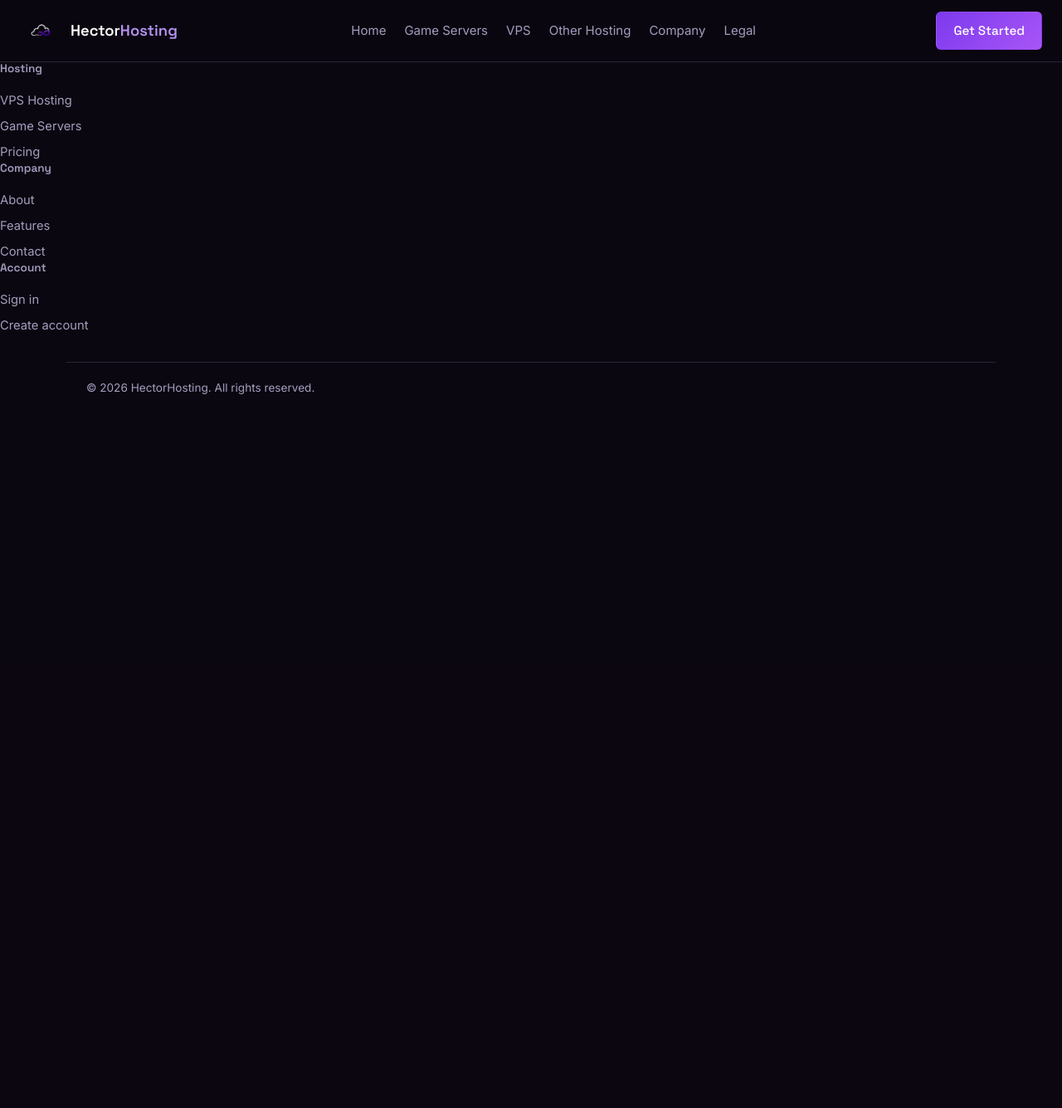
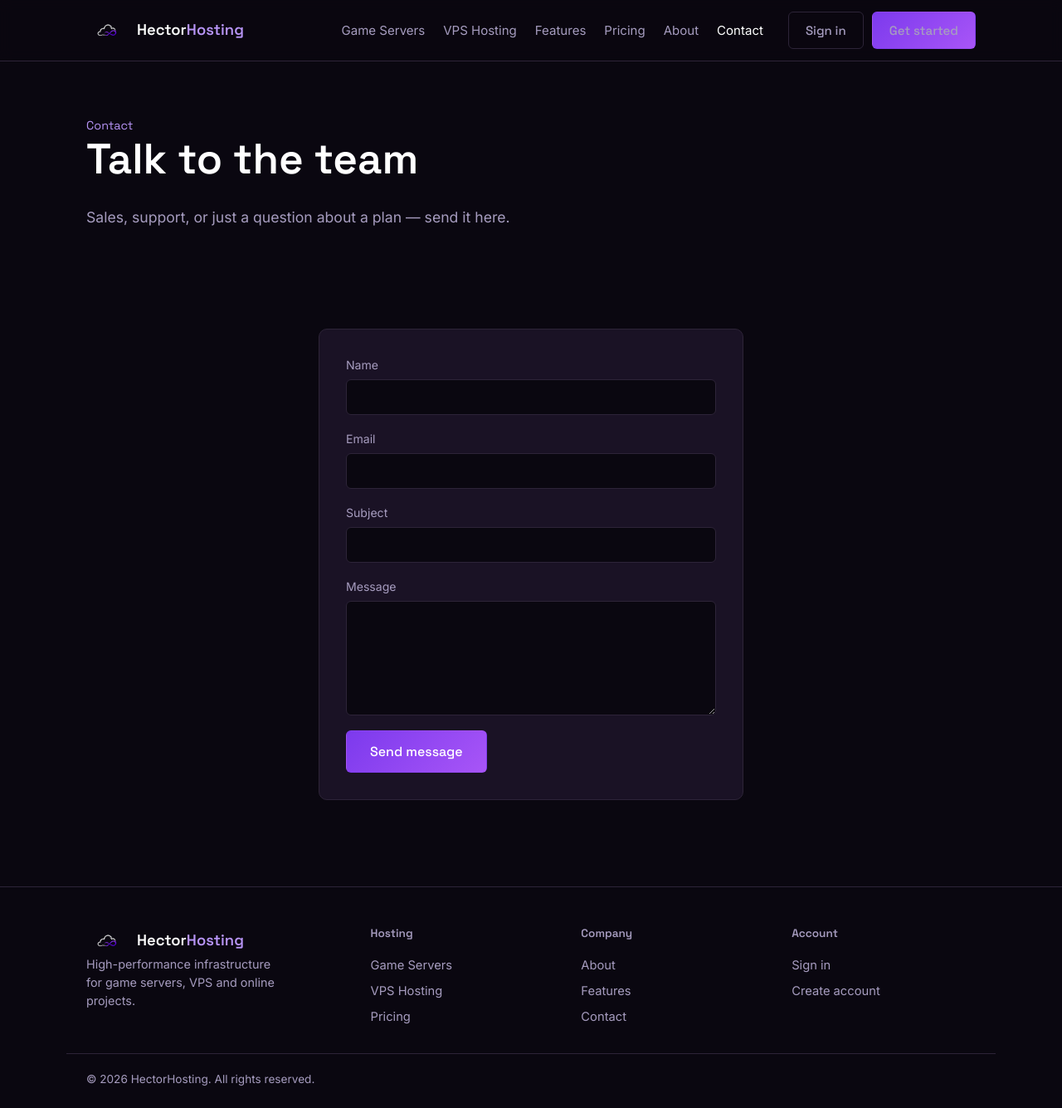
Before and after one commit to Wixzroot/hectorsite3, a Flask app: page /contact in a window 1280 px wide. Shown: the whole page at 83% size. Before the commit the page ends 475 px from the top, so only its background shows below. Run offline with Flask 3, Linux system fonts and the light colour scheme; parts of the project's set-up code (start-up, migrations or seed data) failed here and were passed over.

Commit message:
Update base.html

```diff
--- a/templates/base.html
+++ b/templates/base.html
@@ -2,23 +2,60 @@
 <html lang="en">
 <head>
   <meta charset="utf-8">
-  <meta name="viewport" content="width=device-width, initial-scale=1">
-  <title>{% block title %}HectorHosting{% endblock %} — VPS & Game Server Hosting</title>
-  <meta name="description" content="HectorHosting runs VPS and game servers on NVMe hardware with DDoS protection and instant deployment.">
-  <link rel="icon" type="image/png" href="{{ url_for('static', filename='img/logo.png') }}">
+
+  <meta
+    name="viewport"
+    content="width=device-width, initial-scale=1"
+  >
+
+  <title>
+    {% block title %}HectorHosting{% endblock %}
+    — VPS & Game Server Hosting
+  </title>
+
+  <meta
+    name="description"
+    content="HectorHosting provides high-performance VPS and game server hosting with DDoS protection and reliable infrastructure."
+  >
+
+  <link
+    rel="icon"
+    type="image/png"
+    href="{{ url_for('static', filename='img/logo.png') }}"
+  >
+
   <link rel="preconnect" href="https://fonts.googleapis.com">
-  <link rel="preconnect" href="https://fonts.gstatic.com" crossorigin>
-  <link href="https://fonts.googleapis.com/css2?family=Space+Grotesk:wght@400;500;600;700&family=Inter:wght@400;500;600&display=swap" rel="stylesheet">
-  <link rel="stylesheet" href="{{ url_for('static', filename='css/style.css') }}">
+
+  <link
+    rel="preconnect"
+    href="https://fonts.gstatic.com"
+    crossorigin
+  >
+
+  <link
+    href="https://fonts.googleapis.com/css2?family=Space+Grotesk:wght@400;500;600;700&family=Inter:wght@400;500;600&display=swap"
+    rel="stylesheet"
+  >
+
+  <link
+    rel="stylesheet"
+    href="{{ url_for('static', filename='css/style.css') }}"
+  >
 </head>
+
 <body>
-  <div class="skip-link"><a href="#main">Skip to content</a></div>
+
+  <!-- ================= HEADER ================= -->
 
   <header class="site-header">
-    <div class="header-row">
 
-        <!-- Logo -->
-        <a href="{{ url_for('home') }}" class="brand">
+    <div class="wrap header-row">
+
+      <a
+        href="{{ url_for('home') }}"
+        class="brand"
+      >
+
         <img
           src="{{ url_for('static', filename='img/logo.png') }}"
           alt="HectorHosting"
@@ -28,10 +65,12 @@
         <span class="brand-name">
           Hector<span class="brand-accent">Hosting</span>
         </span>
+
       </a>
 
 
       <!-- Mobile menu -->
+
       <input
         type="checkbox"
         id="nav-toggle"
@@ -41,7 +80,7 @@
       <label
         for="nav-toggle"
         class="nav-burger"
-            aria-label="Open navigation"
+        aria-label="Toggle navigation"
       >
         <span></span>
         <span></span>
@@ -50,72 +89,246 @@
 
 
       <!-- Navigation -->
+
       <nav class="site-nav">
 
-            <a href="{{ url_for('home') }}">
-                Home
+        <a
+          href="{{ url_for('game_servers') }}"
+          class="{{ 'is-active' if request.endpoint == 'game_servers' }}"
+        >
+          Game Servers
         </a>
+
+        <a
+          href="{{ url_for('vps') }}"
+          class="{{ 'is-active' if request.endpoint == 'vps' }}"
+        >
+          VPS Hosting
+        </a>
+
+        <a
+          href="{{ url_for('features') }}"
+          class="{{ 'is-active' if request.endpoint == 'features' }}"
+        >
+          Features
+        </a>
+
+        <a
+          href="{{ url_for('pricing') }}"
+          class="{{ 'is-active' if request.endpoint == 'pricing' }}"
+        >
+          Pricing
+        </a>
+
+        <a
+          href="{{ url_for('about') }}"
+          class="{{ 'is-active' if request.endpoint == 'about' }}"
+        >
+          About
+        </a>
+
+        <a
+          href="{{ url_for('contact') }}"
+          class="{{ 'is-active' if request.endpoint == 'contact' }}"
+        >
+          Contact
+        </a>
+
+
+        <div class="nav-auth">
+
+          {% if current_user.is_authenticated %}
+
+            <a
+              href="{{ url_for('dashboard') }}"
+              class="btn btn-ghost"
+            >
+              Dashboard
+            </a>
+
+            <a
+              href="{{ url_for('logout') }}"
+              class="btn btn-primary"
+            >
+              Sign out
+            </a>
+
+          {% else %}
+
+            <a
+              href="{{ url_for('login') }}"
+              class="btn btn-ghost"
+            >
+              Sign in
+            </a>
+
+            <a
+              href="{{ url_for('register') }}"
+              class="btn btn-primary"
+            >
+              Get started
+            </a>
+
+          {% endif %}
+
+        </div>
+
+      </nav>
+
+    </div>
+
+  </header>
+
+
+  <!-- ================= FLASH MESSAGES ================= -->
+
+  {% with messages = get_flashed_messages(with_categories=true) %}
+
+    {% if messages %}
+
+      <div class="flash-stack wrap">
+
+        {% for category, msg in messages %}
+
+          <div class="flash flash-{{ category }}">
+            {{ msg }}
+          </div>
+
+        {% endfor %}
+
+      </div>
+
+    {% endif %}
+
+  {% endwith %}
+
+
+  <!-- ================= PAGE CONTENT ================= -->
+
+  <main id="main">
+
+    {% block content %}{% endblock %}
+
+  </main>
+
+
+  <!-- ================= FOOTER ================= -->
+
+  <footer class="site-footer">
+
+    <div class="wrap footer-grid">
+
+
+      <div class="footer-brand">
+
+        <a
+          href="{{ url_for('home') }}"
+          class="brand"
+        >
+
+          <img
+            src="{{ url_for('static', filename='img/logo.png') }}"
+            alt="HectorHosting"
+            class="brand-logo"
+          >
+
+          <span class="brand-name">
+            Hector<span class="brand-accent">Hosting</span>
+          </span>
+
+        </a>
+
+        <p>
+          High-performance infrastructure for
+          game servers, VPS and online projects.
+        </p>
+
+      </div>
+
+
+      <div class="footer-col">
+
+        <h3>Hosting</h3>
 
         <a href="{{ url_for('game_servers') }}">
           Game Servers
         </a>
 
         <a href="{{ url_for('vps') }}">
-                VPS
+          VPS Hosting
         </a>
 
-            <a href="{{ url_for('contact') }}">
-                Other Hosting
-            </a>
-
-            <a href="{{ url_for('about') }}">
-                Company
-            </a>
-
-            <a href="{{ url_for('contact') }}">
-                Legal
-            </a>
-
-        </nav>
-
-
-        <!-- Right side -->
-        <div class="nav-auth">
-
-            <a
-                href="{{ url_for('register') }}"
-                class="btn btn-primary nav-start"
-            >
-                Get Started
+        <a href="{{ url_for('pricing') }}">
+          Pricing
         </a>
 
       </div>
 
+
+      <div class="footer-col">
+
+        <h3>Company</h3>
+
+        <a href="{{ url_for('about') }}">
+          About
+        </a>
+
+        <a href="{{ url_for('features') }}">
+          Features
+        </a>
+
+        <a href="{{ url_for('contact') }}">
+          Contact
+        </a>
+
       </div>
-</header>
+
+
       <div class="footer-col">
-        <h3>Hosting</h3>
-        <a href="{{ url_for('vps') }}">VPS Hosting</a>
-        <a href="{{ url_for('game_servers') }}">Game Servers</a>
-        <a href="{{ url_for('pricing') }}">Pricing</a>
+
+        <h3>Account</h3>
+
+        {% if current_user.is_authenticated %}
+
+          <a href="{{ url_for('dashboard') }}">
+            Dashboard
+          </a>
+
+          <a href="{{ url_for('logout') }}">
+            Sign out
+          </a>
+
+        {% else %}
+
+          <a href="{{ url_for('login') }}">
+            Sign in
+          </a>
+
+          <a href="{{ url_for('register') }}">
+            Create account
+          </a>
+
+        {% endif %}
+
       </div>
-      <div class="footer-col">
-        <h3>Company</h3>
-        <a href="{{ url_for('about') }}">About</a>
-        <a href="{{ url_for('features') }}">Features</a>
-        <a href="{{ url_for('contact') }}">Contact</a>
+
     </div>
-      <div class="footer-col">
-        <h3>Account</h3>
-        <a href="{{ url_for('login') }}">Sign in</a>
-        <a href="{{ url_for('register') }}">Create account</a>
+
+
+    <div class="wrap footer-bottom">
+
+      <span>
+        © 2026 HectorHosting. All rights reserved.
+      </span>
+
     </div>
-    </div>
-    <div class="wrap footer-bottom">
-      <span>© {{ 2026 }} HectorHosting. All rights reserved.</span>
-    </div>
+
   </footer>
 
-  <script src="{{ url_for('static', filename='js/main.js') }}"></script>
+
+  <script
+    src="{{ url_for('static', filename='js/main.js') }}"
+  ></script>
+
 </body>
 </html>
```
Lines whose indentation alone changed are shown as unchanged.
